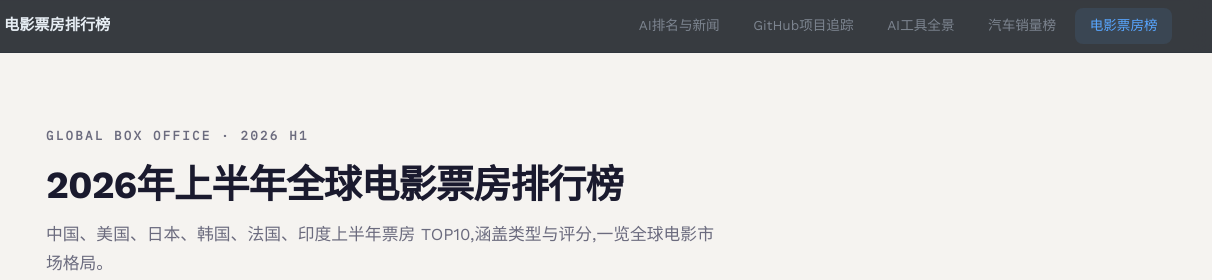
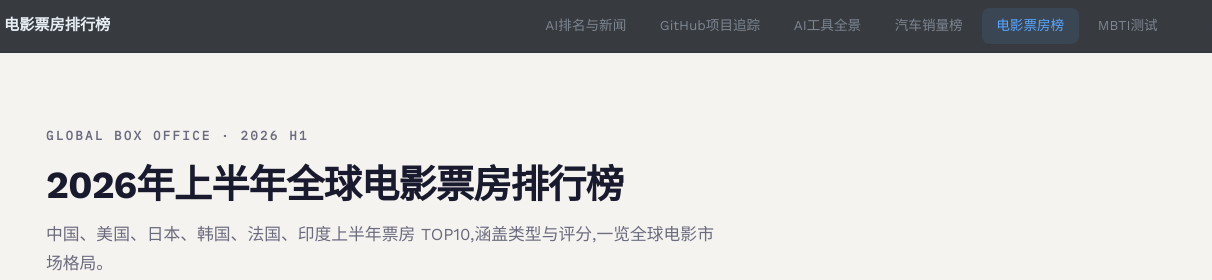
Before and after one commit to feelmeu/github-trending-tracker, a plain HTML site: page boxoffice.html in a window 1280 px wide. Shown: the top 280 px of the page, 68-1280 px from the left. Drawn offline with Linux system fonts and the light colour scheme.

Commit message:
Add MBTI test link to navbar

```diff
--- a/boxoffice.html
+++ b/boxoffice.html
@@ -451,6 +451,7 @@ footer .sources .src-url:hover {
       <a href="ai-tools.html">AI工具全景</a>
       <a href="nev-sales.html">汽车销量榜</a>
       <a href="boxoffice.html" class="active">电影票房榜</a>
+      <a href="mbti-test.html">MBTI测试</a>
     </div>
   </div>
 </nav>
```
